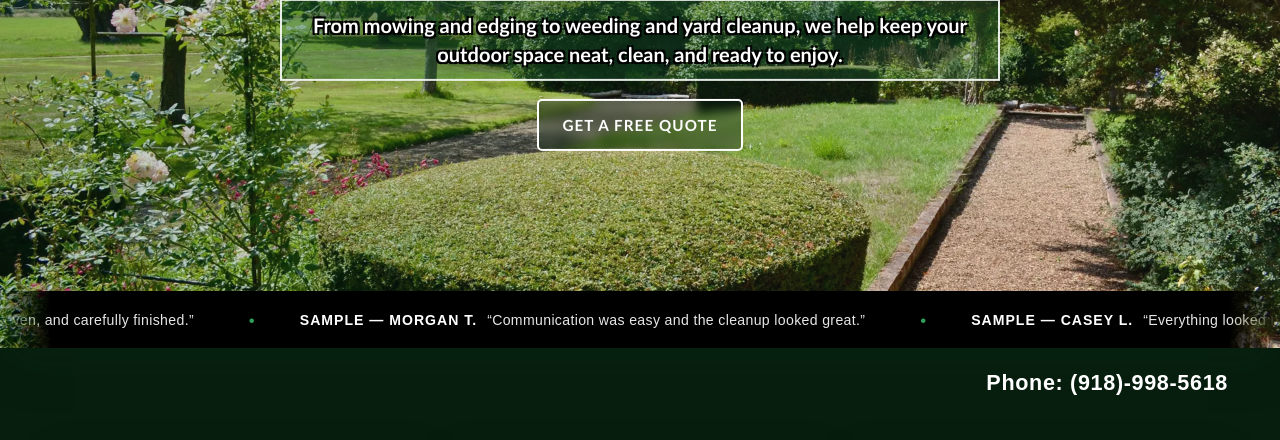
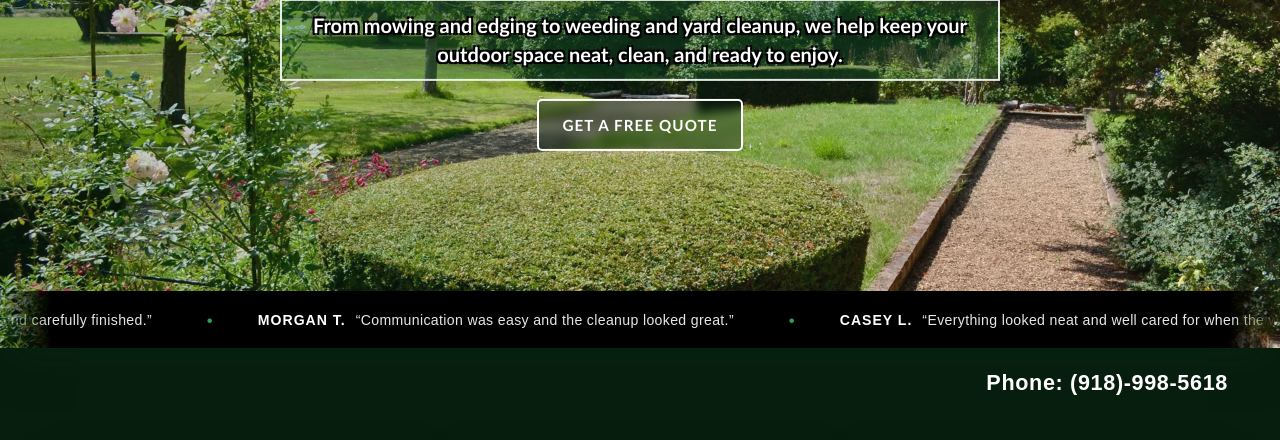
Before and after one commit to Foxx09p/jcm-landscaping, a plain HTML site: page index.html in a window 1280 px wide. Shown: the part 302-742 px from the top of the page. Drawn offline with nearby package versions, Linux system fonts and the light colour scheme.

Commit message:
Update testimonials with real customer names

```diff
--- a/index.html
+++ b/index.html
@@ -922,9 +922,9 @@
           <!-- SAMPLE TESTIMONIALS ONLY: Replace these fictional examples with genuine, approved customer reviews. -->
           <div class="testimonial-track">
             <div class="testimonial-group">
-              <span class="testimonial-item"><strong class="testimonial-name">Sample — Alex R.</strong> “The yard looks clean, even, and carefully finished.”</span>
-              <span class="testimonial-item"><strong class="testimonial-name">Sample — Morgan T.</strong> “Communication was easy and the cleanup looked great.”</span>
-              <span class="testimonial-item"><strong class="testimonial-name">Sample — Casey L.</strong> “Everything looked neat and well cared for when the work was done.”</span>
+              <span class="testimonial-item"><strong class="testimonial-name">Alex R.</strong> “The yard looks clean, even, and carefully finished.”</span>
+              <span class="testimonial-item"><strong class="testimonial-name">Morgan T.</strong> “Communication was easy and the cleanup looked great.”</span>
+              <span class="testimonial-item"><strong class="testimonial-name">Casey L.</strong> “Everything looked neat and well cared for when the work was done.”</span>
             </div>
           </div>
         </div>
```
